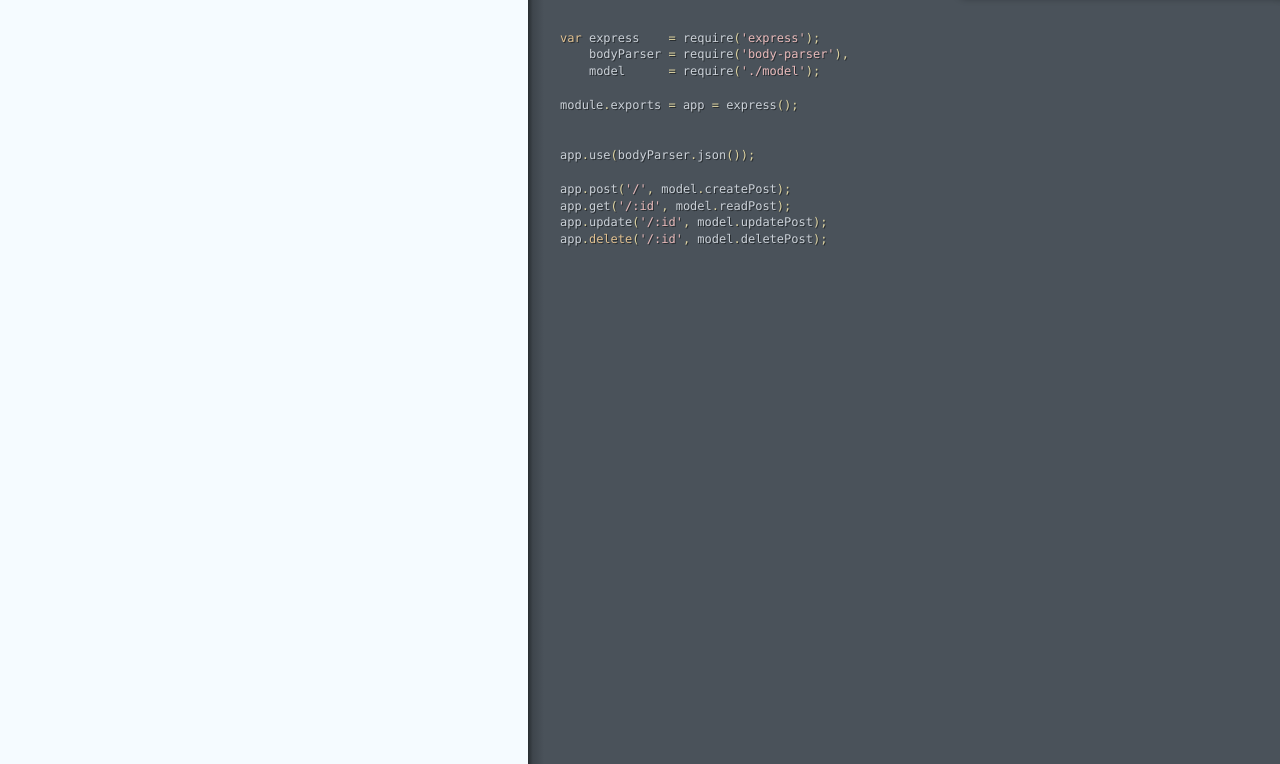
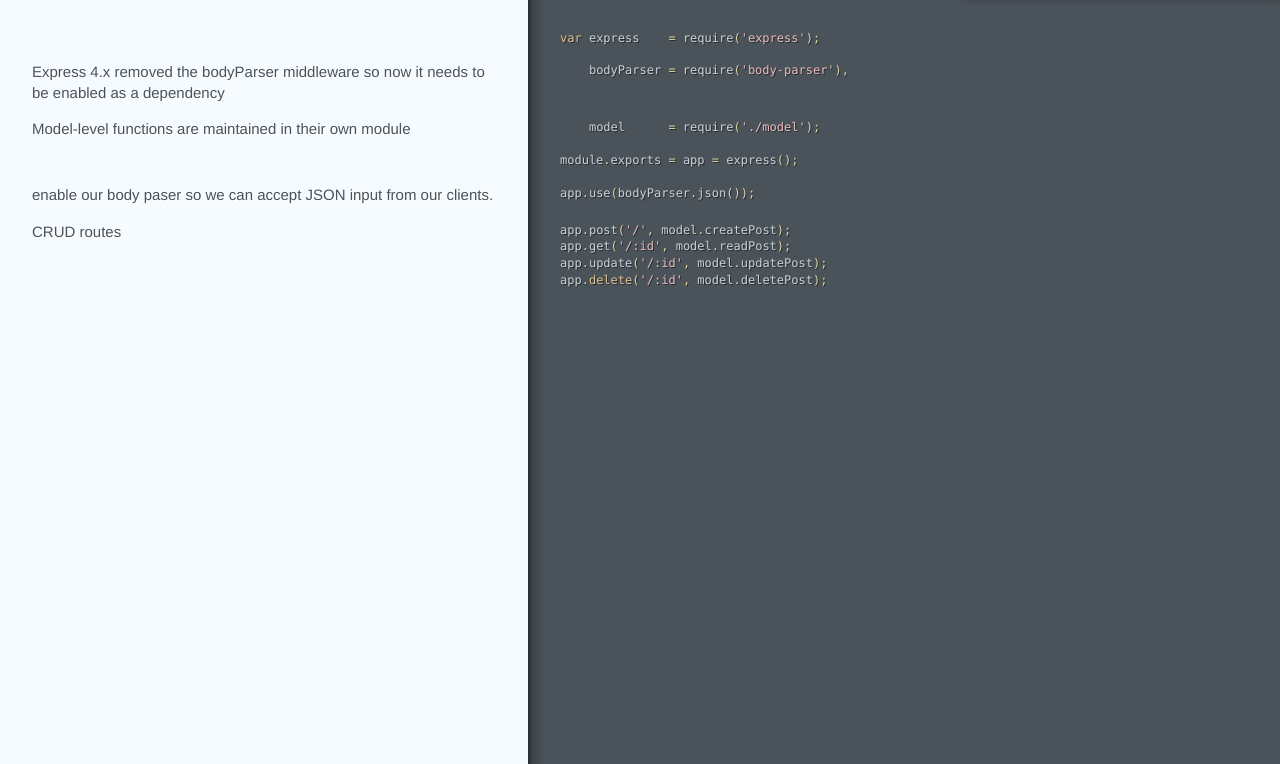
Before and after one commit to markhuge/building-express-apps, a plain HTML site: page post/index.html in a window 1280 px wide. Shown: the part 36-800 px from the top of the page. Drawn offline with Linux system fonts and the light colour scheme.

Commit message:
Generated documentation for 78a86633c949f1ce693e394d94546601cf3b772e

```diff
--- a/post/index.html
+++ b/post/index.html
@@ -1,13 +1,8 @@
-<!DOCTYPE html><html lang="en"><head><title>post/index</title></head><meta http-equiv="Content-Type" content="text/html; charset=utf-8"><meta name="viewport" content="width=device-width, initial-scale=1.0, minimum-scale=1.0, maximum-scale=1.0"><meta name="groc-relative-root" content="../"><meta name="groc-document-path" content="post/index"><meta name="groc-project-path" content="post/index.js"><meta name="groc-github-url" content="https://github.com/markhuge/building-express-apps"><link rel="stylesheet" type="text/css" media="all" href="../assets/style.css"><script type="text/javascript" src="../assets/behavior.js"></script><body><div id="meta"><div class="file-path"><a href="https://github.com/markhuge/building-express-apps/blob/master/post/index.js">post/index.js</a></div></div><div id="document"><div class="segment"><div class="code"><div class="wrapper"><span class="kd">var</span> <span class="nx">express</span>    <span class="o">=</span> <span class="nx">require</span><span class="p">(</span><span class="s1">&#39;express&#39;</span><span class="p">);</span>
-    <span class="nx">bodyParser</span> <span class="o">=</span> <span class="nx">require</span><span class="p">(</span><span class="s1">&#39;body-parser&#39;</span><span class="p">),</span>
-    <span class="nx">model</span>      <span class="o">=</span> <span class="nx">require</span><span class="p">(</span><span class="s1">&#39;./model&#39;</span><span class="p">);</span>
+<!DOCTYPE html><html lang="en"><head><title>post/index</title></head><meta http-equiv="Content-Type" content="text/html; charset=utf-8"><meta name="viewport" content="width=device-width, initial-scale=1.0, minimum-scale=1.0, maximum-scale=1.0"><meta name="groc-relative-root" content="../"><meta name="groc-document-path" content="post/index"><meta name="groc-project-path" content="post/index.js"><meta name="groc-github-url" content="https://github.com/markhuge/building-express-apps"><link rel="stylesheet" type="text/css" media="all" href="../assets/style.css"><script type="text/javascript" src="../assets/behavior.js"></script><body><div id="meta"><div class="file-path"><a href="https://github.com/markhuge/building-express-apps/blob/master/post/index.js">post/index.js</a></div></div><div id="document"><div class="segment"><div class="code"><div class="wrapper"><span class="kd">var</span> <span class="nx">express</span>    <span class="o">=</span> <span class="nx">require</span><span class="p">(</span><span class="s1">&#39;express&#39;</span><span class="p">);</span></div></div></div><div class="segment"><div class="comments "><div class="wrapper"><p>Express 4.x removed the bodyParser middleware
+so now it needs to be enabled as a dependency</p></div></div><div class="code"><div class="wrapper">    <span class="nx">bodyParser</span> <span class="o">=</span> <span class="nx">require</span><span class="p">(</span><span class="s1">&#39;body-parser&#39;</span><span class="p">),</span></div></div></div><div class="segment"><div class="comments "><div class="wrapper"><p>Model-level functions are maintained in their own module</p></div></div><div class="code"><div class="wrapper">    <span class="nx">model</span>      <span class="o">=</span> <span class="nx">require</span><span class="p">(</span><span class="s1">&#39;./model&#39;</span><span class="p">);</span>
 
-<span class="nx">module</span><span class="p">.</span><span class="nx">exports</span> <span class="o">=</span> <span class="nx">app</span> <span class="o">=</span> <span class="nx">express</span><span class="p">();</span>
-
-
-<span class="nx">app</span><span class="p">.</span><span class="nx">use</span><span class="p">(</span><span class="nx">bodyParser</span><span class="p">.</span><span class="nx">json</span><span class="p">());</span>
-
-<span class="nx">app</span><span class="p">.</span><span class="nx">post</span><span class="p">(</span><span class="s1">&#39;/&#39;</span><span class="p">,</span> <span class="nx">model</span><span class="p">.</span><span class="nx">createPost</span><span class="p">);</span>
+<span class="nx">module</span><span class="p">.</span><span class="nx">exports</span> <span class="o">=</span> <span class="nx">app</span> <span class="o">=</span> <span class="nx">express</span><span class="p">();</span></div></div></div><div class="segment"><div class="comments "><div class="wrapper"><p>enable our body paser so we can accept JSON input from
+our clients. </p></div></div><div class="code"><div class="wrapper"><span class="nx">app</span><span class="p">.</span><span class="nx">use</span><span class="p">(</span><span class="nx">bodyParser</span><span class="p">.</span><span class="nx">json</span><span class="p">());</span></div></div></div><div class="segment"><div class="comments "><div class="wrapper"><p>CRUD routes</p></div></div><div class="code"><div class="wrapper"><span class="nx">app</span><span class="p">.</span><span class="nx">post</span><span class="p">(</span><span class="s1">&#39;/&#39;</span><span class="p">,</span> <span class="nx">model</span><span class="p">.</span><span class="nx">createPost</span><span class="p">);</span>
 <span class="nx">app</span><span class="p">.</span><span class="nx">get</span><span class="p">(</span><span class="s1">&#39;/:id&#39;</span><span class="p">,</span> <span class="nx">model</span><span class="p">.</span><span class="nx">readPost</span><span class="p">);</span>
 <span class="nx">app</span><span class="p">.</span><span class="nx">update</span><span class="p">(</span><span class="s1">&#39;/:id&#39;</span><span class="p">,</span> <span class="nx">model</span><span class="p">.</span><span class="nx">updatePost</span><span class="p">);</span>
 <span class="nx">app</span><span class="p">.</span><span class="k">delete</span><span class="p">(</span><span class="s1">&#39;/:id&#39;</span><span class="p">,</span> <span class="nx">model</span><span class="p">.</span><span class="nx">deletePost</span><span class="p">);</span></div></div></div></div></body></html>
```
